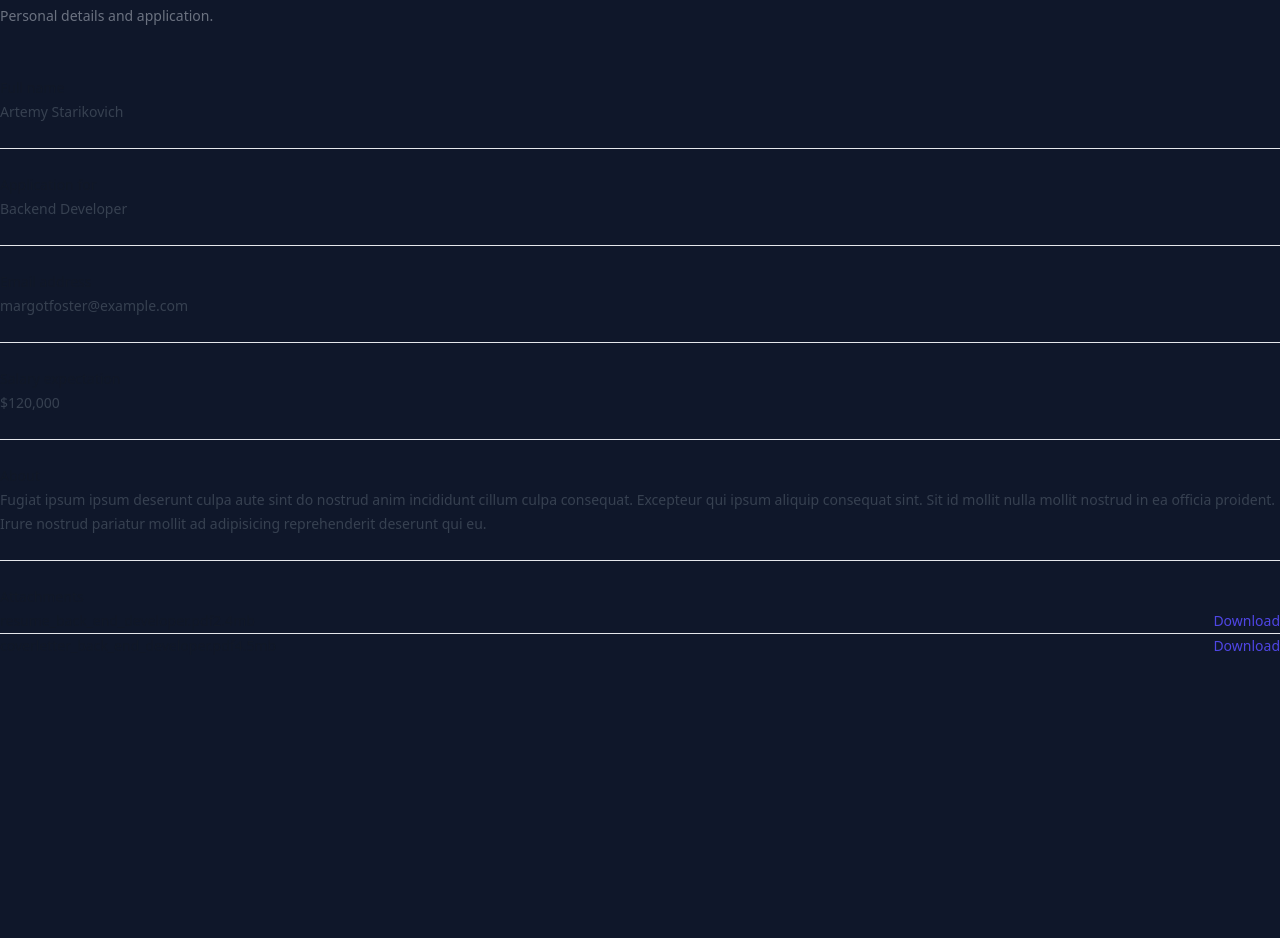
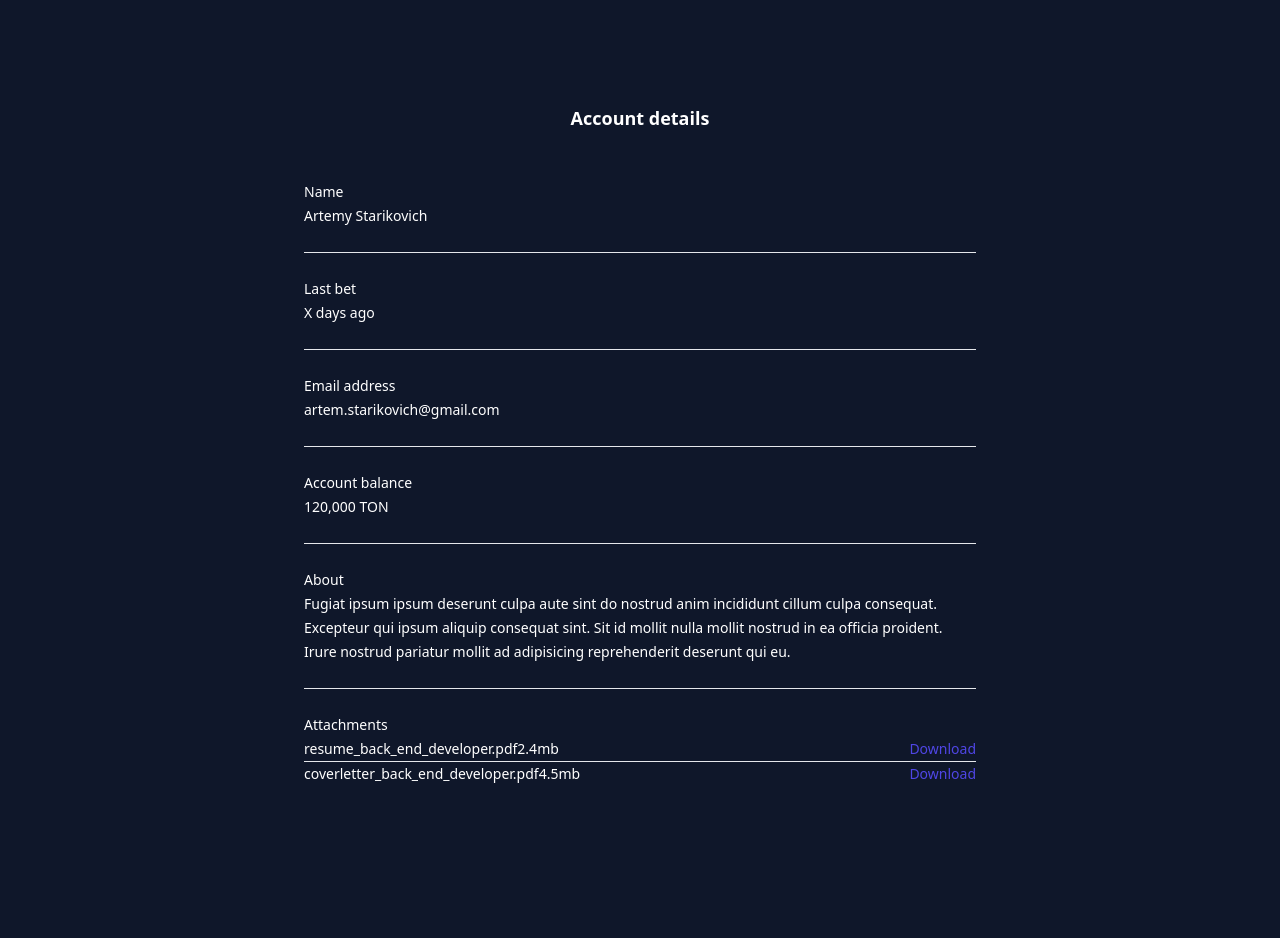
Before and after one commit to MinCarve/XND, a Flask app: page /account in a window 1280 px wide. Shown: the part 80-1018 px from the top of the page. Before the commit the page ends 731 px from the top, so only its background shows below. Run offline with Flask 3, Linux system fonts and the light colour scheme; a user stored in the database is signed in; some libraries are stand-ins or nearby versions.

Commit message:
Add files via upload

```diff
--- a/templates/account.html
+++ b/templates/account.html
@@ -2,36 +2,35 @@
 {% block bgclass %}bg-slate-900{% endblock %}
 {% block title %}{{ current_user.name }}{% endblock %}
 {% block content %}
-<div>
+<div class="mx-auto max-w-2xl py-32 sm:py-44 lg:py-44">
     <div class="px-4 sm:px-0">
-      <h3 class="text-base/7 font-semibold text-gray-900">Applicant Information</h3>
-      <p class="mt-1 max-w-2xl text-sm/6 text-gray-500">Personal details and application.</p>
+      <h3 class="text-lg text-center font-bold text-white">Account details</h3>
     </div>
     <div class="mt-6 border-t border-gray-100">
       <dl class="divide-y divide-gray-100">
         <div class="px-4 py-6 sm:grid sm:grid-cols-3 sm:gap-4 sm:px-0">
-          <dt class="text-sm/6 font-medium text-gray-900">Full name</dt>
-          <dd class="mt-1 text-sm/6 text-gray-700 sm:col-span-2 sm:mt-0"> {{ current_user.name }}</dd>
+          <dt class="text-sm/6 font-medium text-white">Name</dt>
+          <dd class="mt-1 text-sm/6 text-white sm:col-span-2 sm:mt-0"> {{ current_user.name }}</dd>
         </div>
         <div class="px-4 py-6 sm:grid sm:grid-cols-3 sm:gap-4 sm:px-0">
-          <dt class="text-sm/6 font-medium text-gray-900">Application for</dt>
-          <dd class="mt-1 text-sm/6 text-gray-700 sm:col-span-2 sm:mt-0">Backend Developer</dd>
+          <dt class="text-sm/6 font-medium text-white">Last bet</dt>
+          <dd class="mt-1 text-sm/6 text-white sm:col-span-2 sm:mt-0">X days ago</dd>
         </div>
         <div class="px-4 py-6 sm:grid sm:grid-cols-3 sm:gap-4 sm:px-0">
-          <dt class="text-sm/6 font-medium text-gray-900">Email address</dt>
-          <dd class="mt-1 text-sm/6 text-gray-700 sm:col-span-2 sm:mt-0">margotfoster@example.com</dd>
+          <dt class="text-sm/6 font-medium text-white">Email address</dt>
+          <dd class="mt-1 text-sm/6 text-white sm:col-span-2 sm:mt-0">{{ current_user.email }}</dd>
         </div>
         <div class="px-4 py-6 sm:grid sm:grid-cols-3 sm:gap-4 sm:px-0">
-          <dt class="text-sm/6 font-medium text-gray-900">Salary expectation</dt>
-          <dd class="mt-1 text-sm/6 text-gray-700 sm:col-span-2 sm:mt-0">$120,000</dd>
+          <dt class="text-sm/6 font-medium text-white">Account balance</dt>
+          <dd class="mt-1 text-sm/6 text-white sm:col-span-2 sm:mt-0">120,000 TON</dd>
         </div>
         <div class="px-4 py-6 sm:grid sm:grid-cols-3 sm:gap-4 sm:px-0">
-          <dt class="text-sm/6 font-medium text-gray-900">About</dt>
-          <dd class="mt-1 text-sm/6 text-gray-700 sm:col-span-2 sm:mt-0">Fugiat ipsum ipsum deserunt culpa aute sint do nostrud anim incididunt cillum culpa consequat. Excepteur qui ipsum aliquip consequat sint. Sit id mollit nulla mollit nostrud in ea officia proident. Irure nostrud pariatur mollit ad adipisicing reprehenderit deserunt qui eu.</dd>
+          <dt class="text-sm/6 font-medium text-white">About</dt>
+          <dd class="mt-1 text-sm/6 text-white sm:col-span-2 sm:mt-0">Fugiat ipsum ipsum deserunt culpa aute sint do nostrud anim incididunt cillum culpa consequat. Excepteur qui ipsum aliquip consequat sint. Sit id mollit nulla mollit nostrud in ea officia proident. Irure nostrud pariatur mollit ad adipisicing reprehenderit deserunt qui eu.</dd>
         </div>
         <div class="px-4 py-6 sm:grid sm:grid-cols-3 sm:gap-4 sm:px-0">
-          <dt class="text-sm/6 font-medium text-gray-900">Attachments</dt>
-          <dd class="mt-2 text-sm text-gray-900 sm:col-span-2 sm:mt-0">
+          <dt class="text-sm/6 font-medium text-white">Attachments</dt>
+          <dd class="mt-2 text-sm text-white sm:col-span-2 sm:mt-0">
             <ul role="list" class="divide-y divide-gray-100 rounded-md border border-gray-200">
               <li class="flex items-center justify-between py-4 pl-4 pr-5 text-sm/6">
                 <div class="flex w-0 flex-1 items-center">
--- a/templates/index.html
+++ b/templates/index.html
@@ -12,7 +12,7 @@
     <h1 class="text-balance text-5xl font-semibold tracking-tight text-white sm:text-7xl">Gambling Website</h1>
     <p class="mt-8 text-pretty text-lg font-medium text-white sm:text-xl/8">Smart contract based TON roulette and other games.</p>
     <div class="mt-10 flex items-center justify-center gap-x-6">
-      <a href="#" class="rounded-md bg-indigo-600 px-3.5 py-2.5 text-sm font-semibold text-white shadow-sm hover:bg-indigo-500 focus-visible:outline focus-visible:outline-2 focus-visible:outline-offset-2 focus-visible:outline-indigo-600">Play</a>
+      <a href="{{ url_for('play') }}" class="rounded-md bg-indigo-600 px-3.5 py-2.5 text-sm font-semibold text-white shadow-sm hover:bg-indigo-500 focus-visible:outline focus-visible:outline-2 focus-visible:outline-offset-2 focus-visible:outline-indigo-600">Play</a>
       <a href="#" class="text-sm/6 font-semibold text-white">Terms of service <span aria-hidden="true">→</span></a>
     </div>
   </div>
--- a/templates/signin.html
+++ b/templates/signin.html
@@ -6,6 +6,8 @@
     <div class="mt-10 sm:mx-auto sm:w-full sm:max-w-sm">
         <form class="space-y-6" action="#" method="POST">
             {{ login_form.hidden_tag() }}
+            <input type="hidden" value="{{ request.args.get('next') }}" name="next_page" id="next_page"/>
+
 
             <div>
                 <label for="email" class="block text-base font-medium text-white">Email address</label>
```
Also changed, not shown: templates/play.html (added, +96 -0 lines), templates/signup.html (+27 -2 lines).
